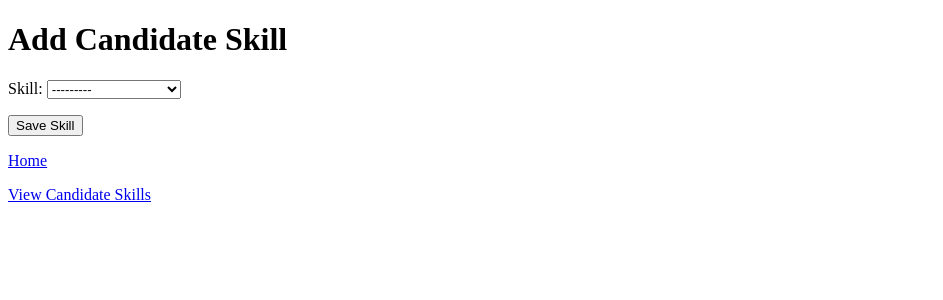
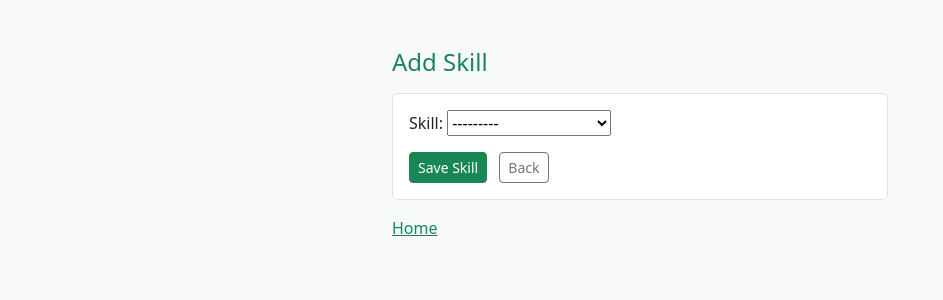
Before and after one commit to Alexchiper1/AgriHiredCulture, a Django app: template core/templates/core/add_candidate_skill.html in a window 1280 px wide. Shown: the top 300 px of the page, without its empty margins (0-943 px from the left). Run offline with Django 5.2, Linux system fonts and the light colour scheme; the template is opened without the code that fills it: values that come from a table or form of the project are taken from there, others are empty; data comes from the database, SQL or seed files in the repository; both versions use the stored data as it was after the commit.

Commit message:
Fixed so when adding skill and already have it it doesnt crash

```diff
--- a/core/templates/core/add_candidate_skill.html
+++ b/core/templates/core/add_candidate_skill.html
@@ -4,17 +4,22 @@
     <meta charset="UTF-8">
     <meta name="viewport" content="width=device-width, initial-scale=1.0">
     <title>Add Candidate Skill</title>
+    <link href="https://cdn.jsdelivr.net/npm/bootstrap@5.3.3/dist/css/bootstrap.min.css" rel="stylesheet">
 </head>
-<body>
-    <h1>Add Candidate Skill</h1>
+<body class="bg-light">
+    <div class="container py-5" style="max-width: 520px;">
+        <h1 class="h4 mb-3 text-success">Add Skill</h1>
 
-    <form method="post">
-        {% csrf_token %}
-        {{ form.as_p }}
-        <button type="submit">Save Skill</button>
-    </form>
+        <form method="post" class="bg-white p-3 border rounded">
+            {% csrf_token %}
+            {{ form.as_p }}
+            <button type="submit" class="btn btn-success btn-sm">Save Skill</button>
+            <a href="/skills/" class="btn btn-outline-secondary btn-sm ms-2">Back</a>
+        </form>
 
-    <p><a href="/">Home</a></p>
-    <p><a href="/skills/">View Candidate Skills</a></p>
+        <p class="mt-3 mb-0">
+            <a href="/" class="text-success">Home</a>
+        </p>
+    </div>
 </body>
 </html>
```
Also changed, not shown: core/tests.py (+8 -0 lines), core/views.py (+8 -4 lines), db.sqlite3.
